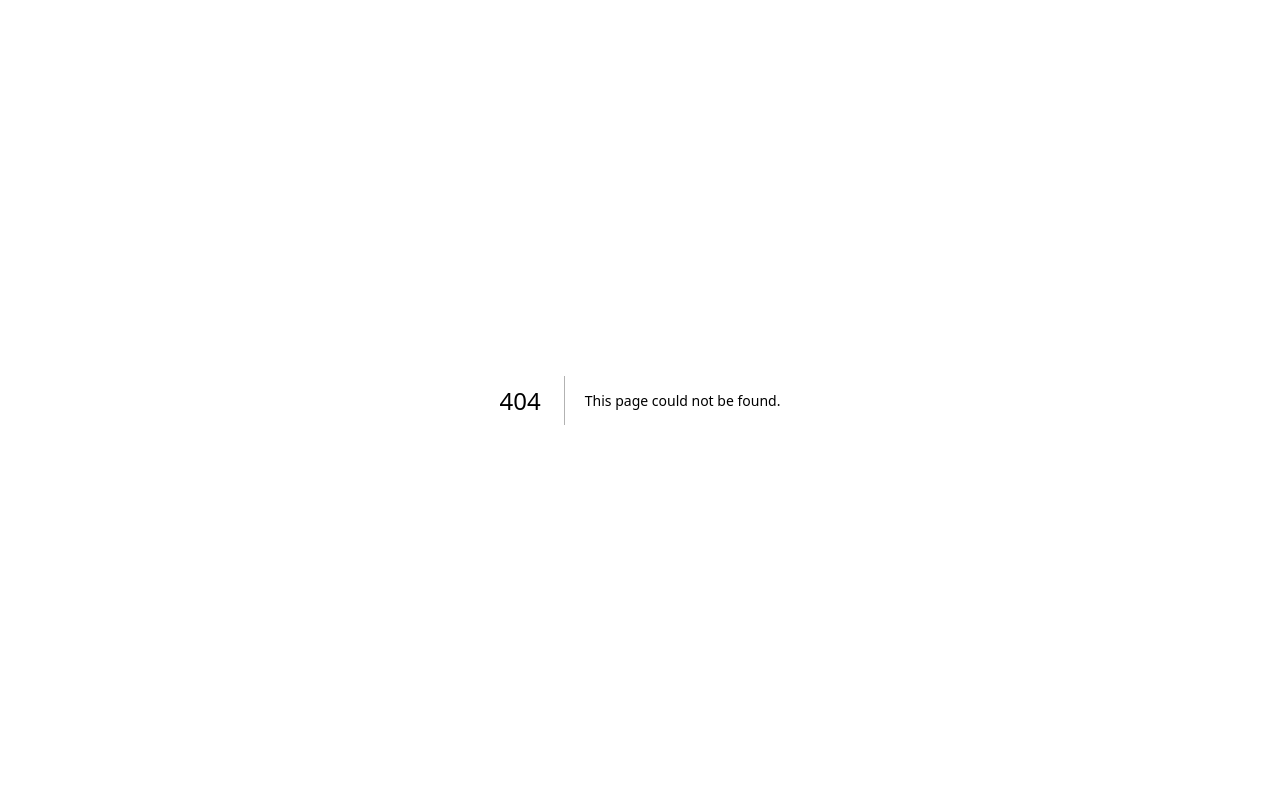
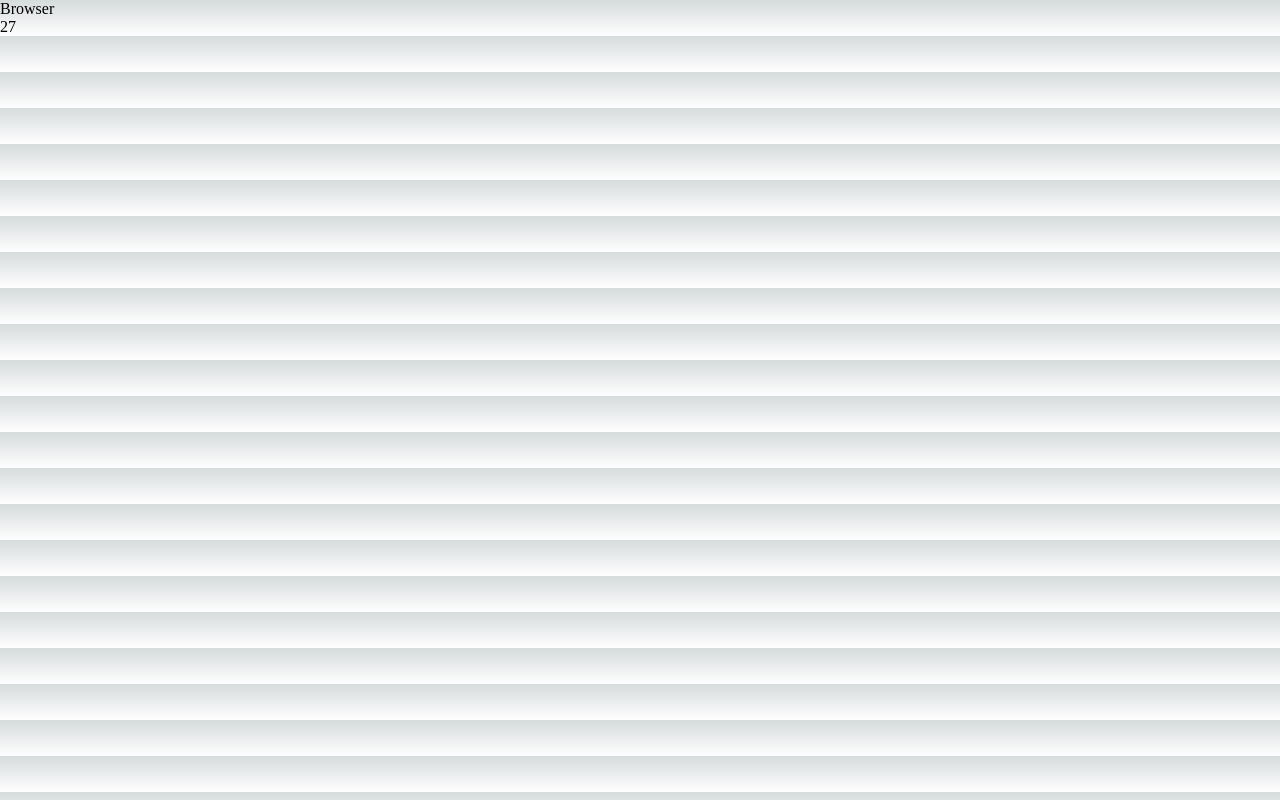
Before and after one commit to sal3hkarimi/nextjs-sevenlearn, a Next.js app: page /client-and-server in a window 1280 px wide. Before the commit this address had no page. Built offline with nearby package versions, Linux system fonts and the light colour scheme.

Commit message:
unit-20 suppressHydrationWarning

```diff
--- /dev/null
+++ b/pages/client-and-server/index.jsx
@@ -0,0 +1,13 @@
+import React from 'react'
+
+export default function index() {
+    const now = new Date()
+    return (
+        <div suppressHydrationWarning={true}>
+            {typeof window !== "undefined" ? "Browser" : "Server"}
+            <br />
+            {now.getDate()}
+
+        </div>
+    )
+}
```
